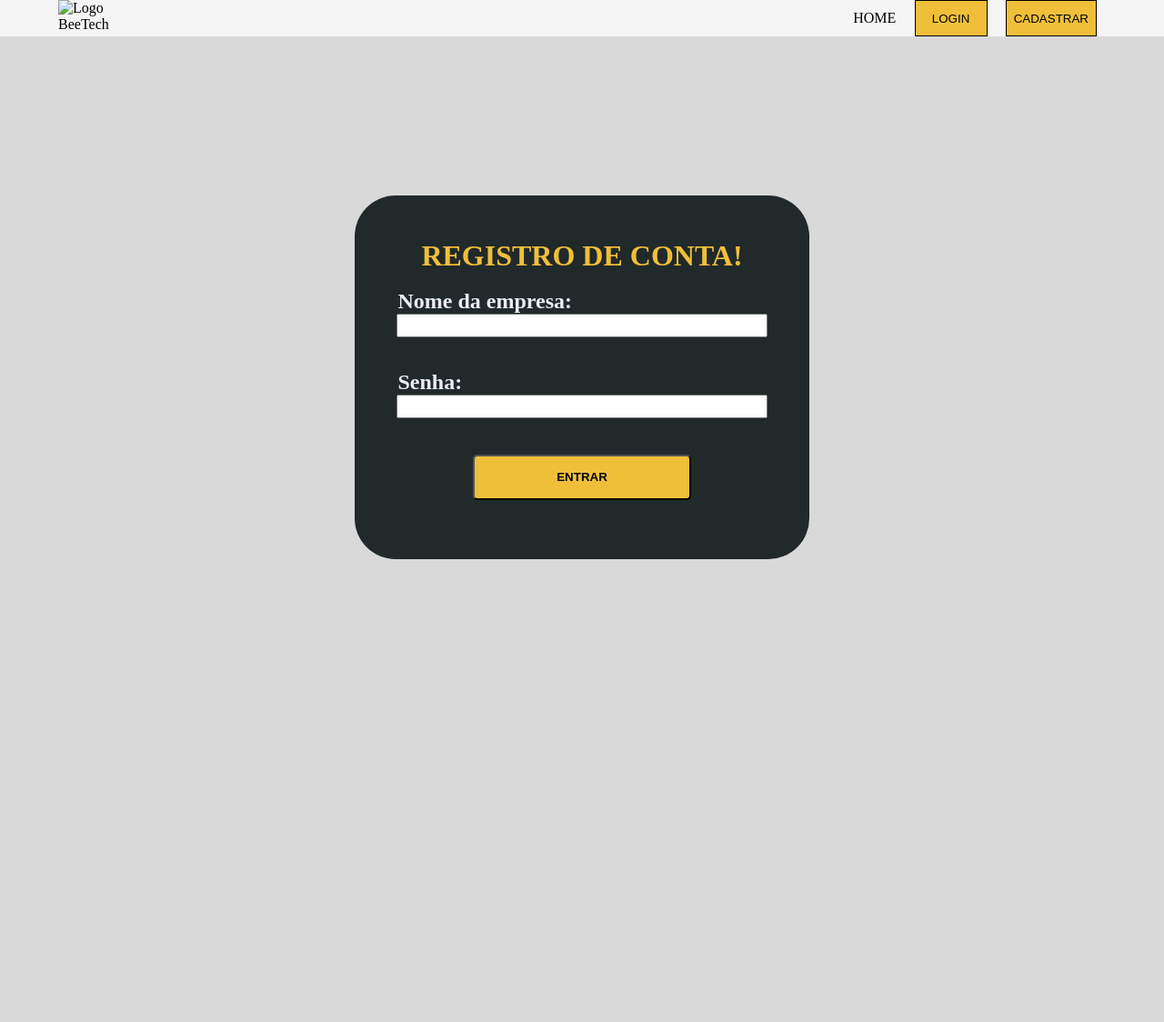
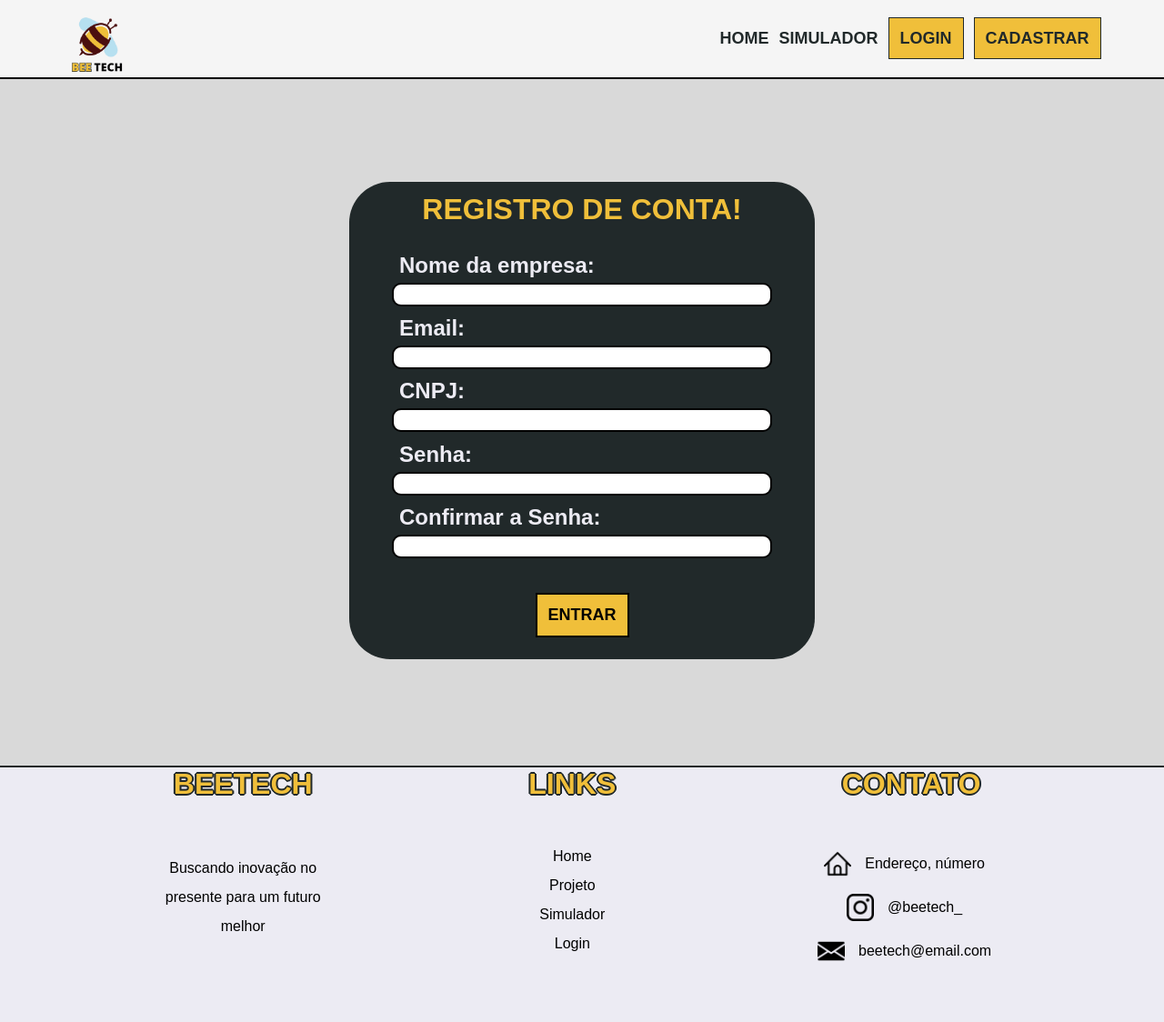
Before and after one commit to BeeTech-1CCO/BeeTech, a plain HTML site: page site-beetech/html/cadastro.html in a window 1280 px wide. Shown: the whole page at 91% size. Before the commit the page ends 800 px from the top, so only its background shows below. Drawn offline with Linux system fonts and the light colour scheme; files that its build step writes are made by us from their sources; a web font is replaced by a local one.

Commit message:
Linkamos as paginas e mexemos no cadastro

```diff
--- a/site-beetech/css/cadastro.css
+++ b/site-beetech/css/cadastro.css
@@ -19,45 +19,21 @@ body {
     display: flex;
 }
 
-ul{
-    display: flex;
-    width: 25%;
-    justify-content: space-around;
-    list-style: none;
-    align-items: center;
-
-}
-
 a{
-display: flex;
 color: black;
 text-decoration: none;
 }
+
 
 .header .container {
     justify-content: space-between;
 }
 
-.login button {
-    height: 40px;
-    width: 80px;
-    background-color: #F0BF3A;
-    border: black solid 1.5px;
-}
-
-.cadastro button {
-    width: 100px;
-    height: 40px;
-    background-color: #F0BF3A;
-    border: black solid 1.5px;
-}
 /* Banner */
 
 .banner h1 {
     color: #F0BF3A;
-    display: flex;
-    justify-content: center;
-
+    margin-top: 1.5%;
 }
 
 .banner{
@@ -69,40 +45,37 @@ text-decoration: none;
     margin-top: 25px;
     margin-bottom: 30px;
 }
-.banner .container2 {
-    height: 100%;
+.banner .container {
+    height: 75%;
+    align-items: center;
+    flex-direction: column;
     justify-content: center;
-    align-items: center;
+    background-color: #21292A;
+    color: #ECEBF3;
+    border-radius: 45px;
+    width: 40%;
 }
 
 .banner input {
     width: 400px;
     height: 20px;
 }
-
-.banner .container2 {
-    display: flex;
-    flex-direction: column;
-    height: 400px;
-    background-color: #21292A;
-    color: #ECEBF3;
-    border-radius: 45px;
-    width: 500px;
-    align-items: center;
-    justify-content: center;
+.banner .container button {
+    margin-top: 7.5%;
+    font-weight: 700;
+    border: 2px solid black;
+    font-size: 18px;
 }
-
-
-.banner button {
-    margin-top: 40px;
-    background-color: #F0BF3A;
-    height: 50px;
-    width: 240px;
-    font-weight: bold;
-    border-radius: 5px;
-    cursor: pointer;
+.banner .container h2{
+    margin-top: 2%;
+    padding-left: 2.5%;
+    margin-bottom: 1%;
 }
-
+.banner .container input{
+    border: 2px solid black;
+    border-radius: 10px;
+    width: 80%;
+}
 
 
 .banner h2{
--- a/site-beetech/html/cadastro.html
+++ b/site-beetech/html/cadastro.html
@@ -6,19 +6,21 @@
     <meta http-equiv="X-UA-Compatible" content="IE=edge">
     <meta name="viewport" content="width=device-width, initial-scale=1.0">
     <title>Cadastro - BeeTech</title>
-    <link rel="stylesheet" href="cadastro.css">
+    <link rel="stylesheet" href="../css/style.css">
+    <link rel="stylesheet" href="../css/cadastro.css">
 </head>
 
 <body>
     <!-- Header -->
     <div class="header">
         <div class="container">
-            <img src="Imagens/BeeTech.png" alt="Logo BeeTech" width="70px">
+            <img src="../img/logo.png" alt="Logo BeeTech" width="70px">
 
-            <ul>
+            <ul class="navBar">
                 <li><a href="index.html">HOME</a></li>
-                <li class="login"><button onclick="location.href = 'login.html'">LOGIN</button></li>
-                <li class="cadastro"><button onclick = "location.href = 'cadastro.html'">CADASTRAR</button></li>
+                <li><a href="index.html#simulador">SIMULADOR</a></li>
+                <li><a href="login.html" class="bttLink">LOGIN</a></li>
+                <li><a href="cadastro.html" class="bttLink">CADASTRAR</a></li>
             </ul>
 
 
@@ -26,20 +28,57 @@
     </div>
     <!-- Banner -->
     <div class="banner">
-        <div class="container2">
-            <h1>REGISTRO DE CONTA!</h1>
-            <br>
+        <div class="container">
+            <h1>REGISTRO DE CONTA!</h1> <br>
             <h2>Nome da empresa:</h2>
             <input id="ipt_nome_empresa">
-            <br> <br>
+            <h2>Email:</h2>
+            <input id="ipt_email">
+            <h2>CNPJ:</h2>
+            <input id="ipt_cnpj">
             <h2>Senha:</h2>
             <input id="ipt_senha">
-            <button onclick="entrar()">ENTRAR</button>
-            <br>
+            <h2>Confirmar a Senha:</h2>
+            <input id="ipt_conf_senha">
+            <button onclick="entrar()" class="bttLink">ENTRAR</button> <br>
             <div id="div_msg" style="display: flex; justify-content: center;"></div>
         </div>
     </div>
-<!-- Footer -->
+    <!-- Início do Footer -->
+
+    <div class="footer">
+        <div class="container">
+            <div class="card">
+                <h1>BEETECH</h1>
+                <p id="top">Buscando inovação no </p>
+                <p>presente para um futuro</p>
+                <p>melhor</p>
+            </div>
+            <div class="card">
+                <h1>LINKS</h1>
+                <a href="">Home</a>
+                <a href="">Projeto</a>
+                <a href="">Simulador</a>
+                <a href="">Login</a>
+            </div>
+            <div class="card" id="contato">
+                <h1>CONTATO</h1>
+                <div id="house">
+                    <img src="../img/pet-house.png" alt="" id="imgHouse">
+                    <span>Endereço, número</span>
+                </div>
+                <div id="insta">
+                    <img src="../img/instagram.png" alt="" id="imgInsta">
+                    <span>@beetech_</span>
+                </div>
+                <div id="email">
+                    <img src="../img/o-email.png" alt="" id="imgEmail">
+                    <span>beetech@email.com</span>
+                </div>
+            </div>
+        </div>
+    </div>
+    <!--Final do Footer-->
 
 </body>
 
@@ -47,7 +86,7 @@
 
 <script>
     function entrar() {
-if(ipt_nome_empresa.value == "BeeTech" && ipt_senha.value == "beetech") {
+        if (ipt_nome_empresa.value == "BeeTech" && ipt_senha.value == "beetech") {
             div_msg.innerHTML = "Cadastro realizado com sucesso"
             div_msg.style.color = "green"
         }
```
Also changed, not shown: site-beetech/html/index.html (+6 -6 lines), site-beetech/css/style-form.css (added). Lines whose indentation alone changed are shown as unchanged.
